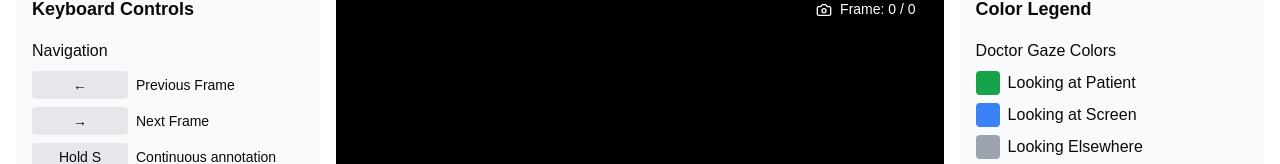
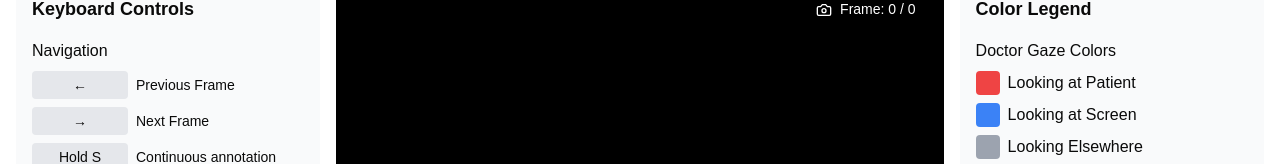
Before and after one commit to zanedurante/video-annotator, a Next.js app: page / in a window 1280 px wide. Shown: the part 428-592 px from the top of the page. Built offline with nearby package versions, Linux system fonts and the light colour scheme.

Commit message:
Switch colors

```diff
--- a/src/components/ui/TimelineVisualization.tsx
+++ b/src/components/ui/TimelineVisualization.tsx
@@ -43,10 +43,9 @@ const TimelineVisualization = ({
       ctx.globalAlpha = 0.8;
 
       if (type === 'doctor') {
-        // FIXED: Process patient gaze ranges (doctor looking at patient)
-        // Using rightPersonGaze for doctor looking at patient
+        // Process patient gaze ranges (doctor looking at patient)
         if (rightPersonGaze) {
-          ctx.fillStyle = '#16a34a'; // Darker Green (green-600)
+          ctx.fillStyle = '#ef4444'; // Red (red-500) instead of green
           rightPersonGaze.forEach(range => {
             const startX = (range.startFrame / totalFrames) * width;
             const endX = (range.endFrame / totalFrames) * width;
@@ -109,7 +108,7 @@ const TimelineVisualization = ({
         // Set color based on value and type
         if (type === 'doctor') {
           switch(parseInt(value)) {
-            case 1: ctx.fillStyle = '#16a34a'; break; // Darker Green (green-600)
+            case 1: ctx.fillStyle = '#ef4444'; break; // Red (red-500) instead of green
             case 2: ctx.fillStyle = '#3b82f6'; break; // Blue
             case 3: ctx.fillStyle = '#9ca3af'; break; // Gray
             default: ctx.fillStyle = '#9ca3af';
--- a/src/components/video-annotator/VideoAnnotator.tsx
+++ b/src/components/video-annotator/VideoAnnotator.tsx
@@ -864,11 +864,12 @@ const VideoAnnotator = () => {
           <div className="w-full lg:w-1/4 bg-gray-50 rounded-lg p-4">
             <h3 className="font-bold text-lg mb-4">Color Legend</h3>
 
+            {/* Doctor Gaze Colors */}
             <div className="mb-6">
               <h4 className="font-medium mb-2">Doctor Gaze Colors</h4>
               <ul className="space-y-2">
                 <li className="flex items-center">
-                  <span className="inline-block w-6 h-6 rounded bg-green-600 mr-2"></span>
+                  <span className="inline-block w-6 h-6 rounded bg-red-500 mr-2"></span>
                   <span>Looking at Patient</span>
                 </li>
                 <li className="flex items-center">
@@ -938,7 +939,7 @@ const VideoAnnotator = () => {
                       </div>
                       <div className="w-full bg-gray-200 rounded-full h-2.5">
                       <div
-                          className="bg-green-600 h-2.5 rounded-full transition-all duration-300"
+                        className="bg-red-500 h-2.5 rounded-full transition-all duration-300"
                         style={{
                           width: (() => {
                             const stats = calculateDetailedAccuracyStats(
```
Lines whose indentation alone changed are shown as unchanged.
